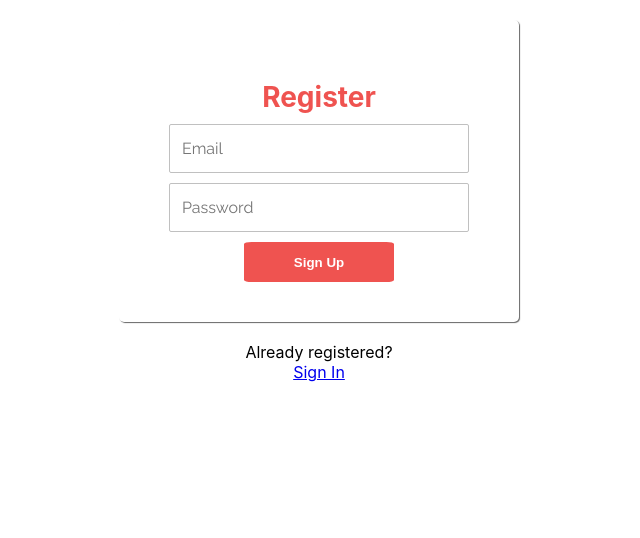
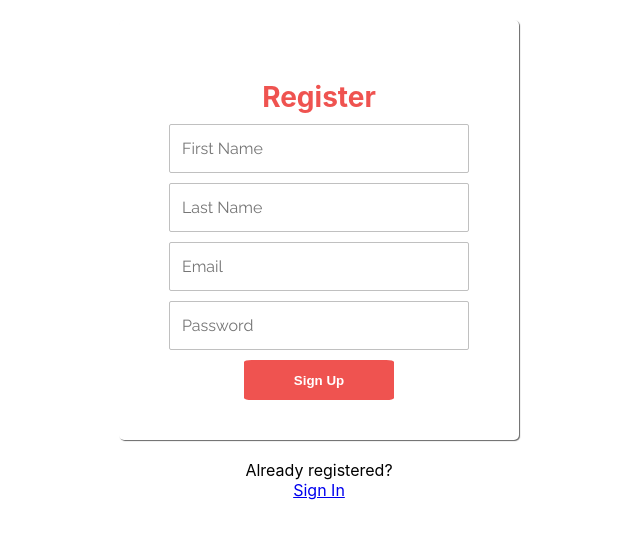
Before and after one commit to pchau14/simplePOS, a React (Create React App) app: page / in a window 1280 px wide. Shown: the top 538 px of the page, without its empty margins (321-961 px from the left). Built offline with nearby package versions, Linux system fonts and the light colour scheme.

Commit message:
update login page

```diff
--- a/src/Pages/Register.js
+++ b/src/Pages/Register.js
@@ -13,7 +13,7 @@ export default function Register() {
     const [firstname, setFirstname] = useState('');
     const [validFirstname, setValidFirstname] = useState(false);
 
-    const [lastname, setLasttname] = useState('');
+    const [lastname, setLastname] = useState('');
     const [validLastname, setValidLastname] = useState(false);
 
     const [email, setEmail] = useState('');
@@ -53,8 +53,8 @@ export default function Register() {
     const handleRegister = async (e) => {
         e.preventDefault();
         console.log(validPwd)
-        if (!validEmail || !validPwd) {
-            setErrMsg('Please input a valid username or password.');
+        if (!validEmail || !validPwd || !validFirstname || !validLastname) {
+            setErrMsg('Please input a valid firstname, lastname, email or password.');
         } else {
             try {
                 const response = await axios({
@@ -120,6 +120,26 @@ export default function Register() {
                         <h2>Register</h2>
                         <input
                             type="text"
+                            id="firstname"
+                            placeholder="First Name"
+                            autoComplete="off"
+                            ref={userRef}
+                            onChange={(e) => setFirstname(e.target.value)}
+                            value={firstname}
+                            required
+                        />
+                        <input
+                            type="text"
+                            id="lastname"
+                            placeholder="Last Name"
+                            autoComplete="off"
+                            ref={userRef}
+                            onChange={(e) => setLastname(e.target.value)}
+                            value={lastname}
+                            required
+                        />
+                        <input
+                            type="text"
                             id="email"
                             placeholder="Email"
                             autoComplete="off"
```
